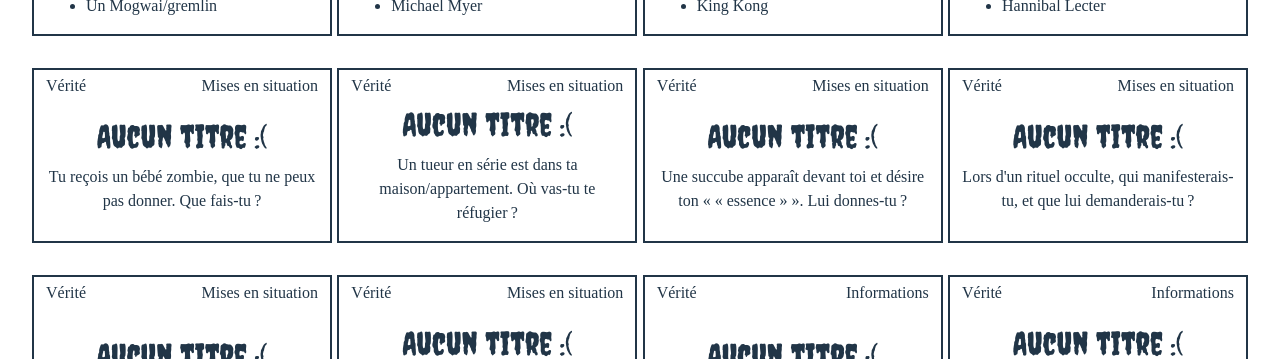
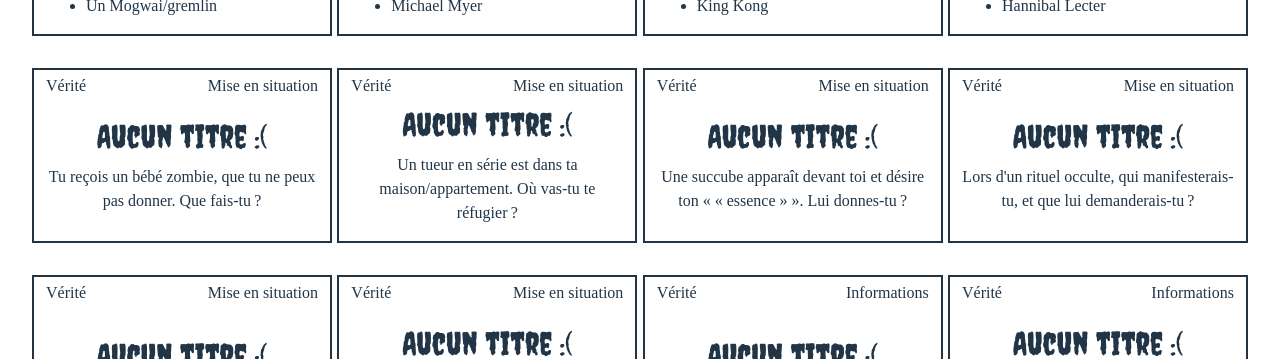
Before and after one commit to beaudry/HalloweenCarteur, a Preact app: page / in a window 1280 px wide. Shown: the part 4202-4561 px from the top of the page. Built offline with nearby package versions, Linux system fonts and the light colour scheme; a web font is replaced by a local one.

Commit message:
Grossir quand on pige

```diff
--- a/src/composants/Pigeur.css
+++ b/src/composants/Pigeur.css
@@ -15,4 +15,5 @@ dialog {
     right: 0;
     top: 0;
     width: auto;
+    zoom: 2;
 }
--- a/src/donnees/cartes.ts
+++ b/src/donnees/cartes.ts
@@ -78,12 +78,12 @@ const cartes: Carte[] = [
     { categorie: Categorie.verite, cycle: "Marie/tue/fourre", description: ["Leatherface", "Jason Voorhees", "Michael Myer"], titre: "Masques" },
     { categorie: Categorie.verite, cycle: "Marie/tue/fourre", description: ["Godzilla", "Mothra", "King Kong"], titre: "Animaux" },
     { categorie: Categorie.verite, cycle: "Marie/tue/fourre", description: ["Patrick Bateman", "Sweeney Todd", "Hannibal Lecter"], titre: "Sigmas" },
-    { categorie: Categorie.verite, cycle: "Mises en situation", description: "Tu reçois un bébé zombie, que tu ne peux pas donner. Que fais-tu\u202f?" },
-    { categorie: Categorie.verite, cycle: "Mises en situation", description: "Un tueur en série est dans ta maison/appartement. Où vas-tu te réfugier\u202f?" },
-    { categorie: Categorie.verite, cycle: "Mises en situation", description: "Une succube apparaît devant toi et désire ton «\u00a0«\u00a0essence\u00a0»\u00a0». Lui donnes-tu\u202f?" },
-    { categorie: Categorie.verite, cycle: "Mises en situation", description: "Lors d'un rituel occulte, qui manifesterais-tu, et que lui demanderais-tu\u202f?" },
-    { categorie: Categorie.verite, cycle: "Mises en situation", description: "Si tu étais un fantôme, qu'hanterais-tu\u202f?" },
-    { categorie: Categorie.verite, cycle: "Mises en situation", description: "Si tu étais dans un film d'horreur, quel rôle occuperais-tu\u202f?" },
+    { categorie: Categorie.verite, cycle: "Mise en situation", description: "Tu reçois un bébé zombie, que tu ne peux pas donner. Que fais-tu\u202f?" },
+    { categorie: Categorie.verite, cycle: "Mise en situation", description: "Un tueur en série est dans ta maison/appartement. Où vas-tu te réfugier\u202f?" },
+    { categorie: Categorie.verite, cycle: "Mise en situation", description: "Une succube apparaît devant toi et désire ton «\u00a0«\u00a0essence\u00a0»\u00a0». Lui donnes-tu\u202f?" },
+    { categorie: Categorie.verite, cycle: "Mise en situation", description: "Lors d'un rituel occulte, qui manifesterais-tu, et que lui demanderais-tu\u202f?" },
+    { categorie: Categorie.verite, cycle: "Mise en situation", description: "Si tu étais un fantôme, qu'hanterais-tu\u202f?" },
+    { categorie: Categorie.verite, cycle: "Mise en situation", description: "Si tu étais dans un film d'horreur, quel rôle occuperais-tu\u202f?" },
     { categorie: Categorie.verite, cycle: "Informations", description: "Raconte-nous ta journée d'hier." },
     { categorie: Categorie.verite, cycle: "Informations", description: "Comment connais-tu les hôtes de l'événement\u202f?" },
     { categorie: Categorie.verite, cycle: "Informations", description: "Quelle est la dernière chose que tu as commencé à apprendre\u202f?" },
```
